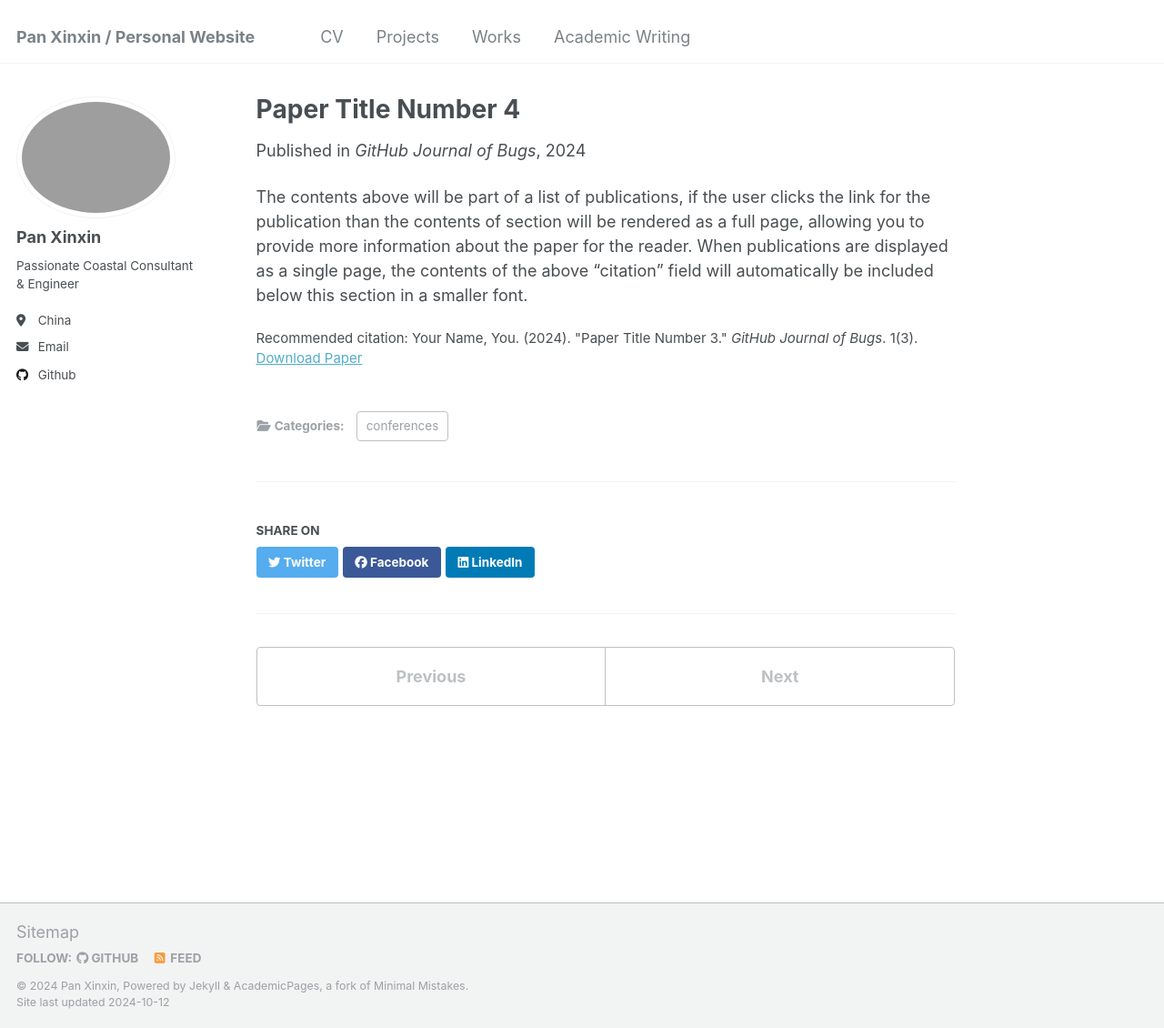
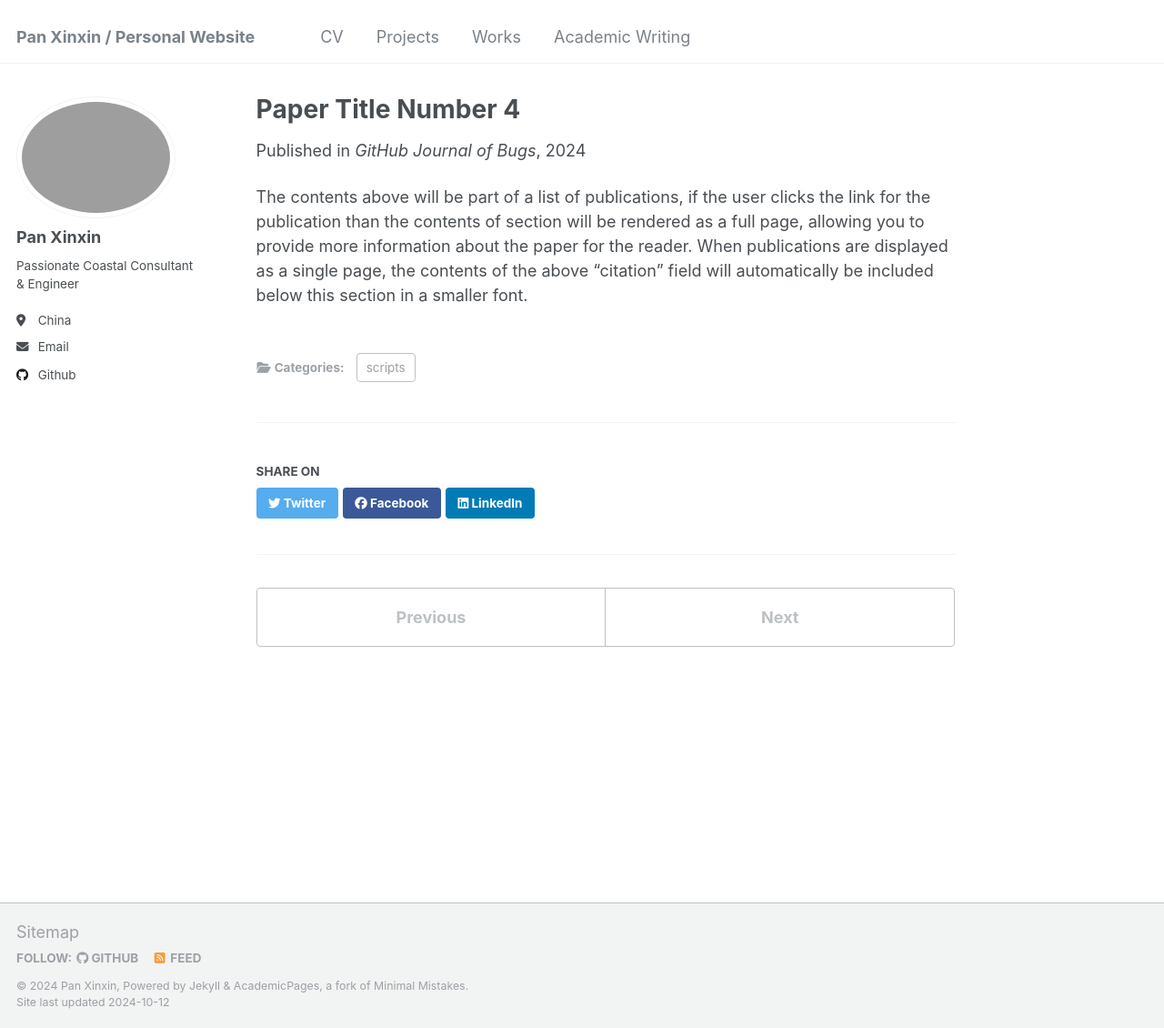
Before and after one commit to kingdaxing/kingdaxing.github.io, a Jekyll site: the page built from _publications/2024-02-17-paper-title-number-4.md, in a window 1280 px wide and 1130 px high. Shown: the whole window at 91% size. Built offline with Jekyll 4.4.1, drawn with Linux system fonts in a browser that asks for light colours.

Commit message:
Update 2024-02-17-paper-title-number-4.md

```diff
--- a/_publications/2024-02-17-paper-title-number-4.md
+++ b/_publications/2024-02-17-paper-title-number-4.md
@@ -1,13 +1,12 @@
 ---
 title: "Paper Title Number 4"
 collection: publications
-category: conferences
+category: scripts
 permalink: /publication/2024-02-17-paper-title-number-4
 excerpt: 'This paper is about fixing template issue #693.'
 date: 2024-02-17
 venue: 'GitHub Journal of Bugs'
 paperurl: 'http://academicpages.github.io/files/paper3.pdf'
-citation: 'Your Name, You. (2024). &quot;Paper Title Number 3.&quot; <i>GitHub Journal of Bugs</i>. 1(3).'
 ---
 
 The contents above will be part of a list of publications, if the user clicks the link for the publication than the contents of section will be rendered as a full page, allowing you to provide more information about the paper for the reader. When publications are displayed as a single page, the contents of the above "citation" field will automatically be included below this section in a smaller font.
```
